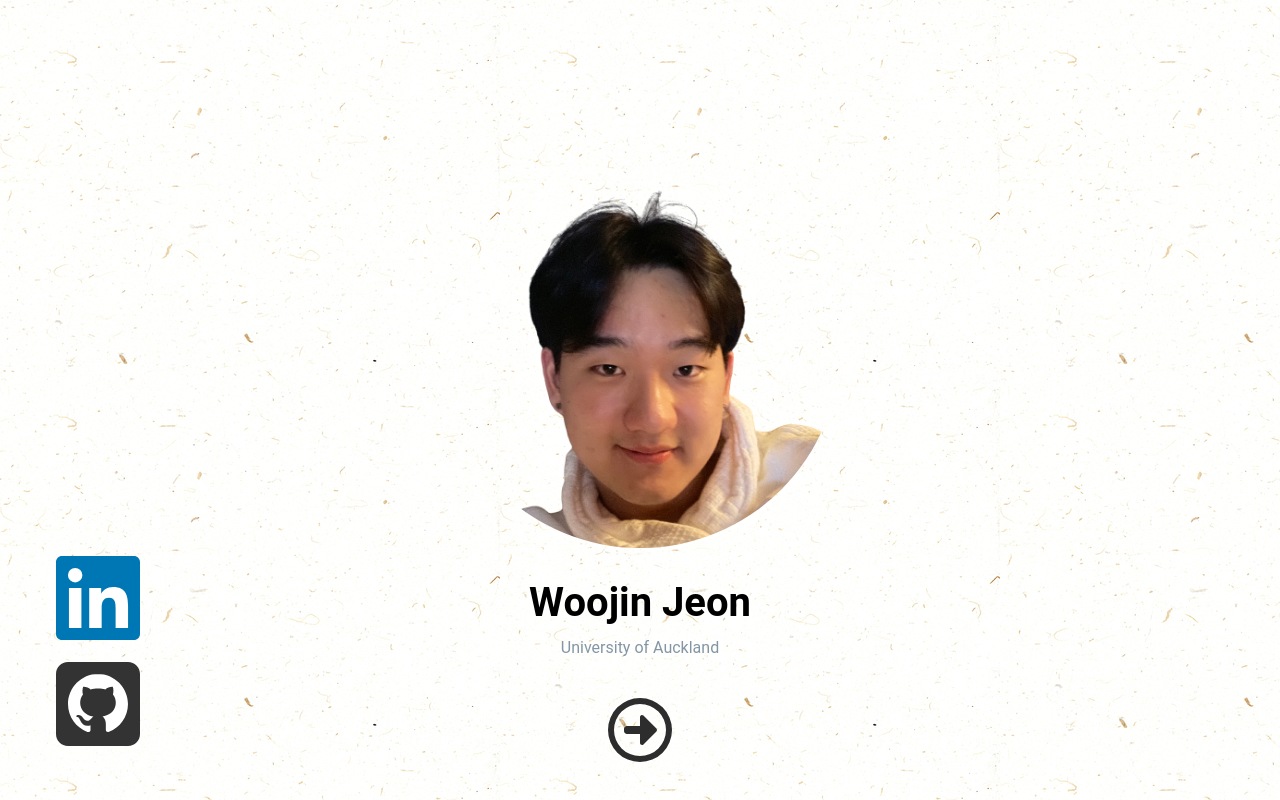
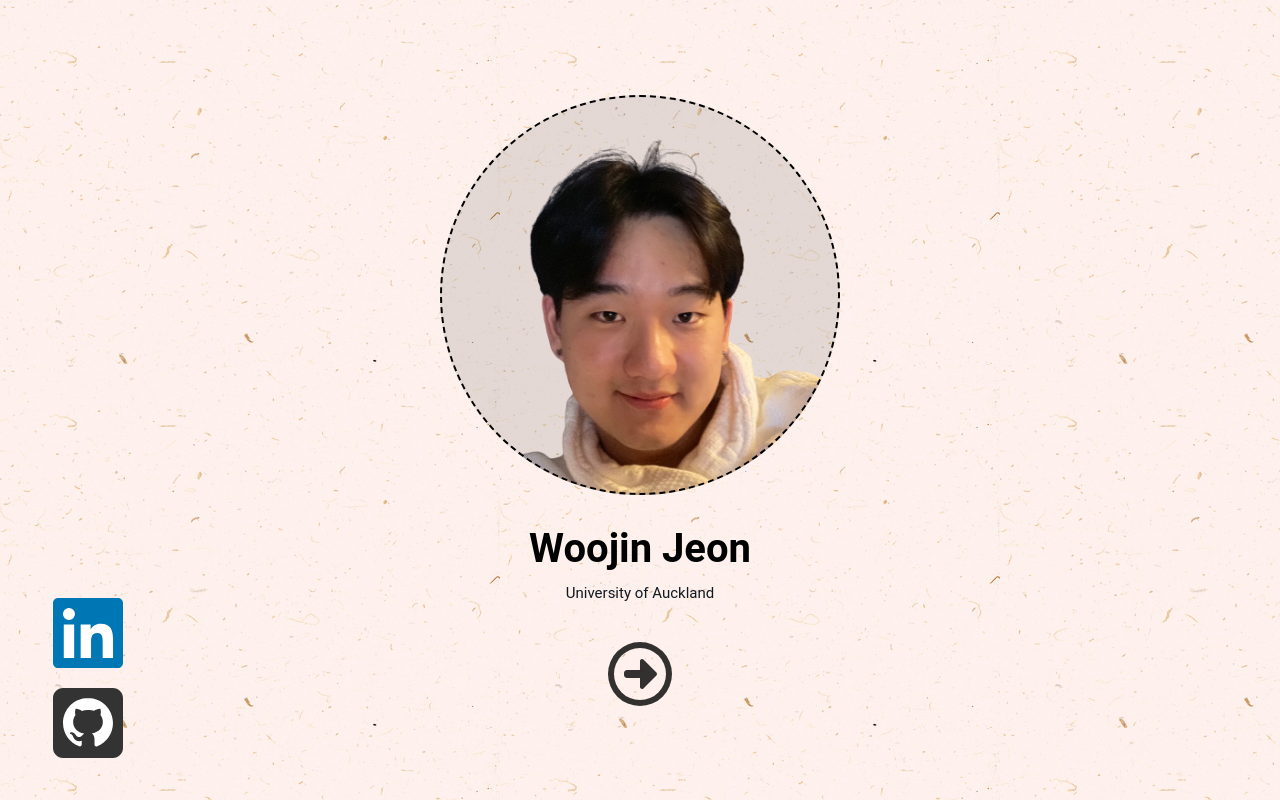
Before and after one commit to Woojinnz/Portfolio, a plain HTML site: page pages/index.html in a window 1280 px wide. Drawn offline with Linux system fonts and the light colour scheme; a web font is replaced by a local one.

Commit message:
Working on landing page

```diff
--- a/pages/index.html
+++ b/pages/index.html
@@ -10,7 +10,7 @@
         <link rel="icon" type="image/x-icon" href="/img/favicon/favicon.ico">
     </head>
 
-    <body class="background" >
+    <body class="background overlay" >
 
         <div class="column left">
 
@@ -30,8 +30,8 @@
                 <div class="row top" style="padding:20px">
 
                 </div>
-                <div id="linkedin" class="row rowmiddle box" style="margin-top:-25px;cursor:pointer" onclick="window.open('https://nz.linkedin.com/in/woojin-jeon-885938222', '_blank');">
-                    <span class="fa-layers fa-6x">
+                <div id="linkedin" class="row rowmiddle box" style="cursor:pointer" onclick="window.open('https://nz.linkedin.com/in/woojin-jeon-885938222', '_blank');">
+                    <span class="fa-layers fa-5x">
                         <i class="fa-solid fa-square" style="color:white" ></i>
                         <i class="fa-brands fa-linkedin" style="color: #0077B5;" data-fa-transform="shrink-0" ></i>
 
@@ -43,7 +43,7 @@
                 </div>
                 <div id="github"class="row bottom box" style="cursor:pointer" onclick="window.open('https://github.com/Woojin-nz', '_blank');">
 
-                    <span class="fa-layers fa-6x">
+                    <span class="fa-layers fa-5x">
                         <i class="fa-solid fa-square" style="color:white" ></i>
                         <i class="fa-brands fa-square-github" style="color:#333;"></i>
                     </span>
@@ -67,7 +67,7 @@
                 <h1 class="name"> Woojin Jeon</h1>
                 <p class="status" style="margin-top:-15px">University of Auckland</p>
 
-                <a class="proceed" href="/pages/main.html">
+                <a  href="/pages/main.html">
                 <i class="fa-regular fa-circle-right arrow fa-4x fa-beat" style="--fa-animation-duration: 5s;--fa-beat-scale: 1.2;"></i></a>
 
             </div>
--- a/styles/style.css
+++ b/styles/style.css
@@ -22,33 +22,34 @@
     /* background-color: #242582; */
 }
 
+.overlay {
+    color: rgb(238, 78, 52);
+    background-color: rgba(241, 116, 97, 0.1);
+    background-blend-mode: multiply;
+}
+
 .name {
     font-size:40px;
-    color: black;
+    color: #000000;
     font-family: Roboto;
 }
 
 .column {
     float: left;
-    height: 90vh;
+    height: 85vh;
 }
 
 .left, .right {
     width: 25%;
-}
-.proceed{
-    color:#C1CAFC;
-}
-.proceed:hover{
-    color:grey;
 }
 .middle{
     width: 50%;
 }
 
 .status {
-    color: #8396a5;
+    color: #101820FF;
     font-family: Roboto;
+    font-size: 15px;
 }
 
 .row {
@@ -101,8 +102,24 @@ a:link {
 #linkedin{
     margin-top: 50px;
     /* border : 1px solid black; */
+    transform: scale(1);
+    transition: all ease .3s;
+}
 
+#linkedin:hover {
+    transform: scale(1.15);
 }
+
+#github{
+    /* border : 1px solid black; */
+    transform: scale(1);
+    transition: all ease .3s;
+}
+
+#github:hover {
+    transform: scale(1.15);
+}
+
 
 
 
@@ -114,12 +131,17 @@ a:link {
     width: 400px;
     height: 400px;
     border-radius: 50%;
-    background-color: rgb(0,0,0,0);
-    margin-top: -100px;
+    background-color: rgb(0,0,0,0.1);
+    margin-top: -140px;
+    border: 2px dashed black;
   }
 .arrow {
     margin-top: 25px;
-
+    text-decoration: none;
+    color:rgb(0,0,0,0.8);
+}
+.arrow:hover {
+    color:grey;
 }
 .box {
     width:fit-content;
```
